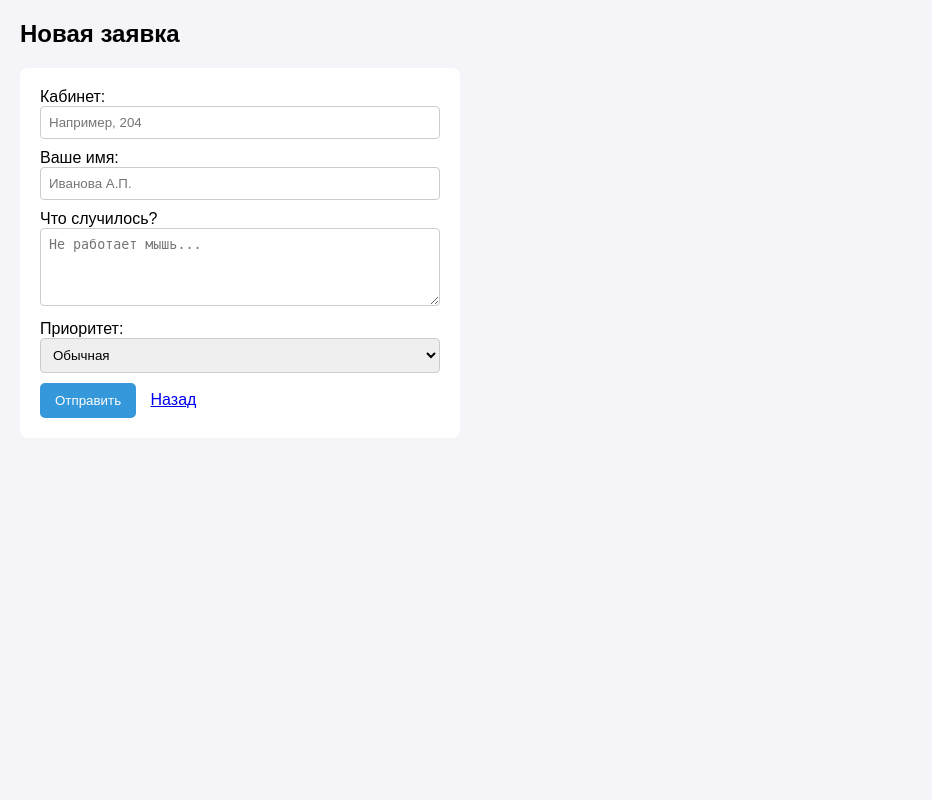
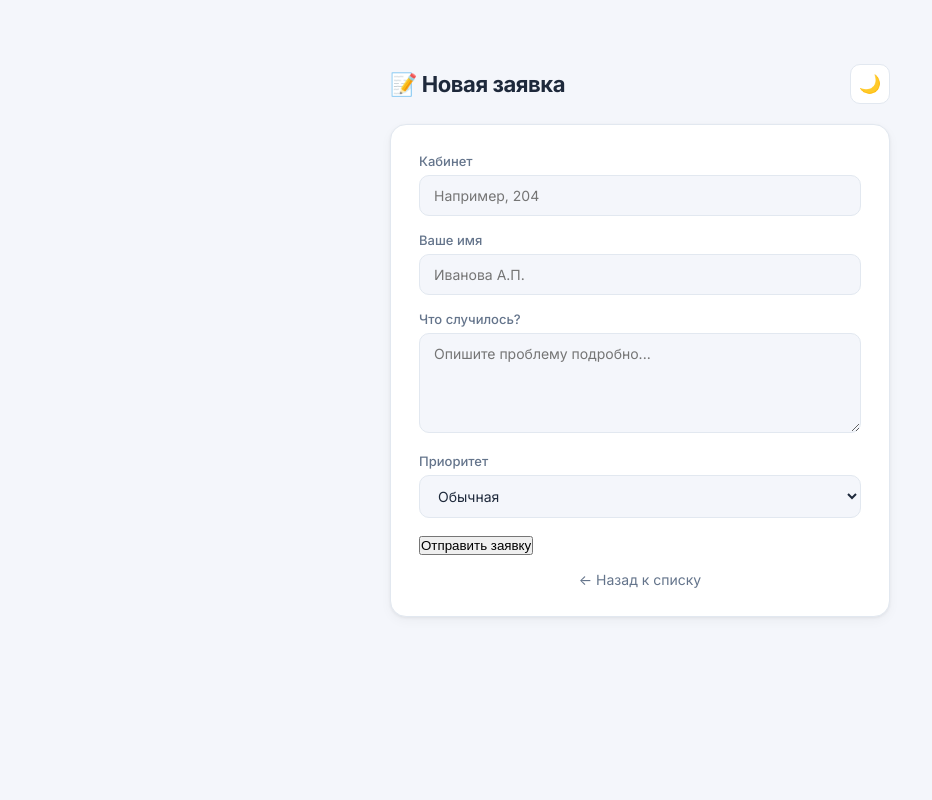
Before and after one commit to ARTERIO0/school-tickets, a Flask app: page /add in a window 1280 px wide. Shown: the whole page, without its empty margins (0-932 px from the left). Run offline with Flask 3, Linux system fonts and the light colour scheme.

Commit message:
Update add.html

```diff
--- a/templates/add.html
+++ b/templates/add.html
@@ -2,35 +2,109 @@
 <html lang="ru">
 <head>
     <meta charset="UTF-8">
+    <meta name="viewport" content="width=device-width, initial-scale=1.0">
     <title>Новая заявка</title>
+    <link rel="preconnect" href="https://fonts.googleapis.com">
+    <link href="https://fonts.googleapis.com/css2?family=Inter:wght@400;500;600;700&display=swap" rel="stylesheet">
     <style>
-        body { font-family: Arial, sans-serif; background: #f4f4f9; margin: 20px; }
-        form { background: white; padding: 20px; border-radius: 8px; max-width: 400px; }
-        input, textarea, select { width: 100%; padding: 8px; margin-bottom: 10px; border: 1px solid #ccc; border-radius: 4px; box-sizing: border-box; }
-        button { background: #3498db; color: white; border: none; padding: 10px 15px; border-radius: 5px; cursor: pointer; }
-        .urgent-option { color: #e74c3c; font-weight: bold; }
+        :root {
+            --bg: #f4f6fb; --surface: #ffffff; --text: #1e293b; --text-muted: #64748b;
+            --border: #e2e8f0; --primary: #3b82f6; --primary-hover: #2563eb;
+            --shadow: 0 1px 3px rgba(0,0,0,0.06), 0 4px 12px rgba(0,0,0,0.04);
+        }
+        [data-theme="dark"] {
+            --bg: #0f172a; --surface: #1e293b; --text: #f1f5f9; --text-muted: #94a3b8;
+            --border: #334155; --primary: #3b82f6; --primary-hover: #60a5fa;
+            --shadow: 0 1px 3px rgba(0,0,0,0.3), 0 4px 12px rgba(0,0,0,0.2);
+        }
+        * { box-sizing: border-box; margin: 0; padding: 0; }
+        body {
+            font-family: 'Inter', -apple-system, sans-serif;
+            background: var(--bg); color: var(--text);
+            min-height: 100vh; padding: 24px;
+            display: flex; justify-content: center; align-items: flex-start;
+            transition: background 0.3s ease, color 0.3s ease;
+        }
+        .container { width: 100%; max-width: 500px; margin-top: 40px; }
+        .top-bar { display: flex; justify-content: space-between; align-items: center; margin-bottom: 20px; }
+        h1 { font-size: 22px; font-weight: 700; letter-spacing: -0.02em; }
+        .icon-btn {
+            width: 40px; height: 40px; display: inline-flex;
+            align-items: center; justify-content: center;
+            background: var(--surface); border: 1px solid var(--border);
+            border-radius: 10px; cursor: pointer; font-size: 18px;
+            transition: all 0.2s ease; color: var(--text);
+        }
+        .icon-btn:hover { transform: translateY(-1px); }
+        form {
+            background: var(--surface); border: 1px solid var(--border);
+            border-radius: 16px; padding: 28px; box-shadow: var(--shadow);
+        }
+        label { display: block; font-size: 13px; font-weight: 500; margin-bottom: 6px; color: var(--text-muted); }
+        input, textarea, select {
+            width: 100%; padding: 11px 14px;
+            border: 1px solid var(--border); border-radius: 10px;
+            background: var(--bg); color: var(--text);
+            font-family: inherit; font-size: 14px;
+            margin-bottom: 16px; transition: border-color 0.2s ease;
+        }
+        input:focus, textarea:focus, select:focus {
+            outline: none; border-color: var(--primary);
+        }
+        textarea { resize: vertical; min-height: 100px; }
+        .btn {
+            display: inline-flex; align-items: center; justify-content: center; gap: 6px;
+            padding: 12px 20px; background: var(--primary); color: #fff;
+            border: none; border-radius: 10px; font-size: 15px; font-weight: 600;
+            cursor: pointer; transition: all 0.2s ease; width: 100%;
+            font-family: inherit;
+        }
+        .btn:hover { background: var(--primary-hover); transform: translateY(-1px); }
+        .back-link {
+            display: block; text-align: center; margin-top: 16px;
+            color: var(--text-muted); text-decoration: none; font-size: 14px;
+        }
+        .back-link:hover { color: var(--text); }
     </style>
 </head>
 <body>
-    <h2>Новая заявка</h2>
+    <div class="container">
+        <div class="top-bar">
+            <h1>📝 Новая заявка</h1>
+            <button class="icon-btn" id="theme-toggle" title="Переключить тему">🌙</button>
+        </div>
         <form method="POST">
-        <label>Кабинет:</label>
+            <label>Кабинет</label>
             <input type="text" name="room" required placeholder="Например, 204">
 
-        <label>Ваше имя:</label>
+            <label>Ваше имя</label>
             <input type="text" name="author" placeholder="Иванова А.П.">
 
             <label>Что случилось?</label>
-        <textarea name="issue" rows="4" required placeholder="Не работает мышь..."></textarea>
+            <textarea name="issue" required placeholder="Опишите проблему подробно..."></textarea>
 
-        <label>Приоритет:</label>
+            <label>Приоритет</label>
             <select name="priority">
                 <option value="Обычная">Обычная</option>
-            <option value="Срочная">🔥 Срочная (проектор, интернет и т.д.)</option>
+                <option value="Срочная">🔥 Срочная</option>
             </select>
 
-        <button type="submit">Отправить</button>
-        <a href="/" style="margin-left: 10px;">Назад</a>
+            <button type="submit">Отправить заявку</button>
+            <a href="/" class="back-link">← Назад к списку</a>
         </form>
+    </div>
+
+    <script>
+        const themeToggle = document.getElementById('theme-toggle');
+        const currentTheme = localStorage.getItem('theme') || 'light';
+        document.documentElement.setAttribute('data-theme', currentTheme);
+        themeToggle.textContent = currentTheme === 'dark' ? '☀️' : '🌙';
+        themeToggle.addEventListener('click', () => {
+            const theme = document.documentElement.getAttribute('data-theme') === 'dark' ? 'light' : 'dark';
+            document.documentElement.setAttribute('data-theme', theme);
+            localStorage.setItem('theme', theme);
+            themeToggle.textContent = theme === 'dark' ? '☀️' : '🌙';
+        });
+    </script>
 </body>
 </html>
```
Lines whose indentation alone changed are shown as unchanged.
